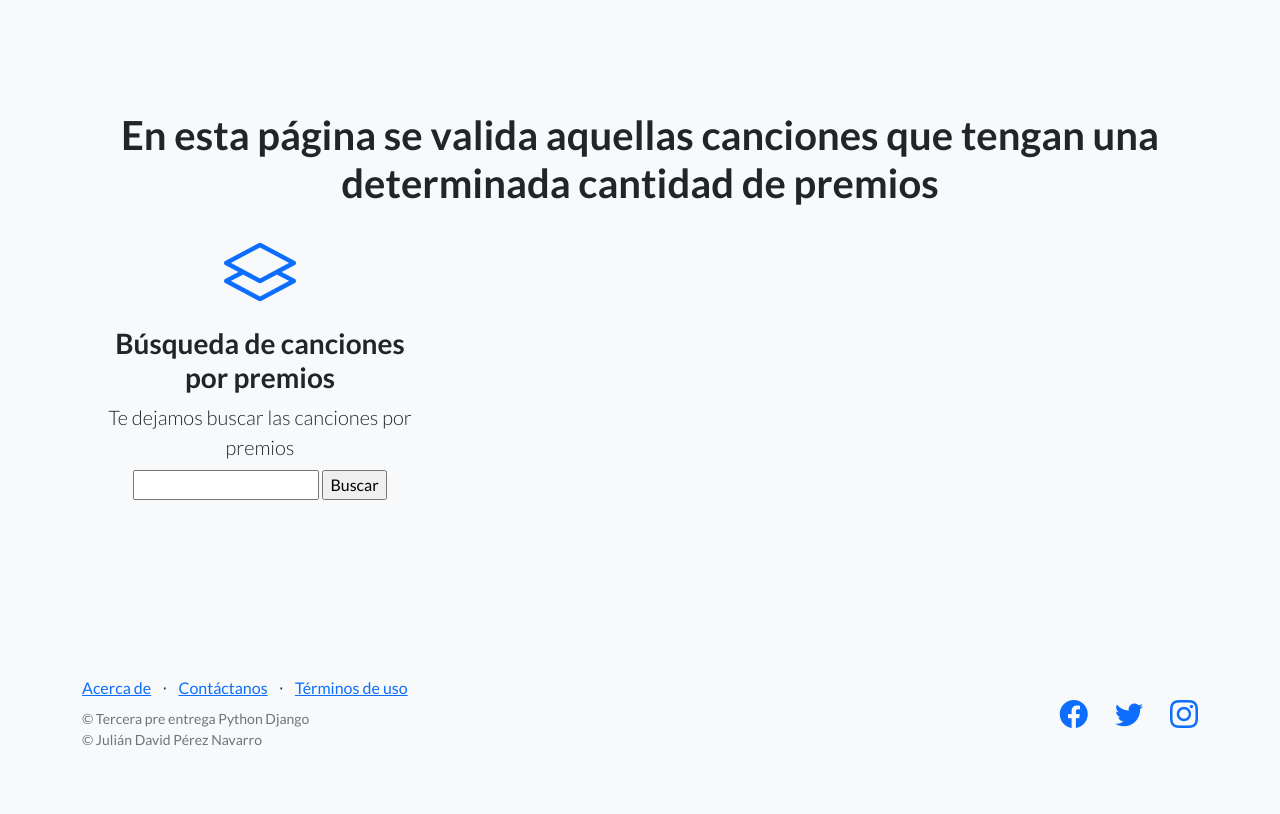
After one commit to JD-PerezN/Tercera-pre-entrega-Perez, a Django app: page /busqueda-premios/ in a window 1280 px wide. The commit adds this page. Shown: the part 614-1428 px from the top of the page. Run offline with Django 4.2, Linux system fonts and the light colour scheme; some libraries are stand-ins or nearby versions.

Commit message:
Update: Search prizes in music

```diff
--- /dev/null
+++ b/AppTerceraPreEntrega/templates/AppTerceraPreEntrega/busqueda-premios.html
@@ -0,0 +1,35 @@
+{% extends 'AppTerceraPreEntrega/base.html' %}
+
+{% block titulo %}
+    Pestaña Musica
+{% endblock titulo %}
+
+{% block header_text %}
+    Búsqueda premios música
+{% endblock header_text %}
+
+{% block contenido %}
+    <section class="features-icons bg-light text-center">
+        <div class="container">
+            <div class="row">
+                <div class="col-lg-12">
+                    <h1>En esta página se valida aquellas canciones que tengan una determinada cantidad de premios</h1>
+                </div>
+                <div class="col-lg-4">
+                    <div class="features-icons-item mx-auto mb-5 mb-lg-0 mb-lg-2">
+                        <div class="features-icons-icon d-flex"><i class="bi-layers m-auto text-primary"></i></div>
+                        <h3>Búsqueda de canciones por premios</h3>
+                        <p class="lead mb-0">Te dejamos buscar las canciones por premios</p>
+                    </div>
+                    <div class="col-lg-12">
+                        <form action="{% url 'buscar' %}" method="get">
+                            {% csrf_token %}
+                            <input type="number" name="premios" id="premios">
+                            <input type="submit" value="Buscar">
+                        </form>
+                    </div>
+                </div>
+            </div>
+        </div>
+    </section>
+{% endblock contenido %}
--- a/AppTerceraPreEntrega/templates/AppTerceraPreEntrega/inicio.html
+++ b/AppTerceraPreEntrega/templates/AppTerceraPreEntrega/inicio.html
@@ -20,7 +20,7 @@
                             <div class="features-icons-icon d-flex"><i class="bi-layers m-auto text-primary"></i></div>
                             <h3>Búsqueda de canciones por premios !!</h3>
                             <p class="lead mb-0">En este apartado buscar las canciones por premios</p>
-                            <a href="{% url 'pintura' %}">Canciones por premios</a>
+                            <a href="{% url 'busqueda-premios' %}">Canciones por premios</a>
                         </div>
                     </div>
                     <div class="col-lg-4">
--- a/AppTerceraPreEntrega/urls.py
+++ b/AppTerceraPreEntrega/urls.py
@@ -7,5 +7,7 @@ urlpatterns = [
     path("videojuegos/", views.videojuegos, name="videojuegos"),
     path("musica/", views.musica, name="musica"),
     path("pintura/", views.pintura, name="pintura"),
-    path("series/", views.series, name="series")
+    path("series/", views.series, name="series"),
+    path("busqueda-premios/", views.busqueda_premios, name="busqueda-premios"),
+    path("buscar/", views.buscar, name="buscar")
 ]
--- a/AppTerceraPreEntrega/views.py
+++ b/AppTerceraPreEntrega/views.py
@@ -91,3 +91,18 @@ def musica(req):
         musica_form = forms.MusicaForm()
 
     return render(req, "AppTerceraPreEntrega/musica.html", {"formulario_musica": musica_form})
+
+def busqueda_premios(req):
+    return render(req, "AppTerceraPreEntrega/busqueda-premios.html")
+
+def buscar(req):
+    if req.GET["premios"]:
+        premios = req.GET["premios"]
+        musica = models.Musica.objects.filter(premios__icontains=premios)
+
+        return render(req, 'AppTerceraPreEntrega/result-busqueda-premios.html', {"musica": musica, "premios": premios})
+
+    else:
+        respuesta = "No se encuentra"
+
+    return HttpResponse(respuesta)
```
Also changed, not shown: AppTerceraPreEntrega/templates/AppTerceraPreEntrega/result-busqueda-premios.html (added, +40 -0 lines).
